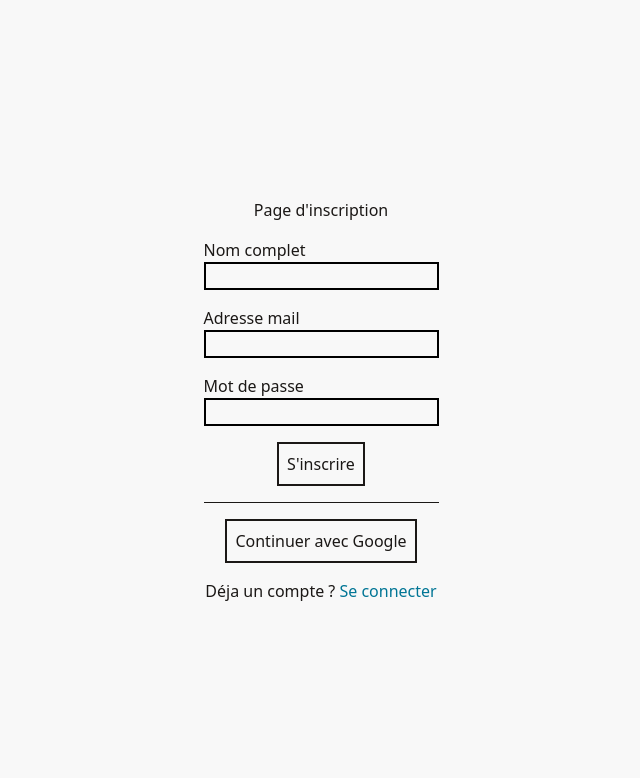
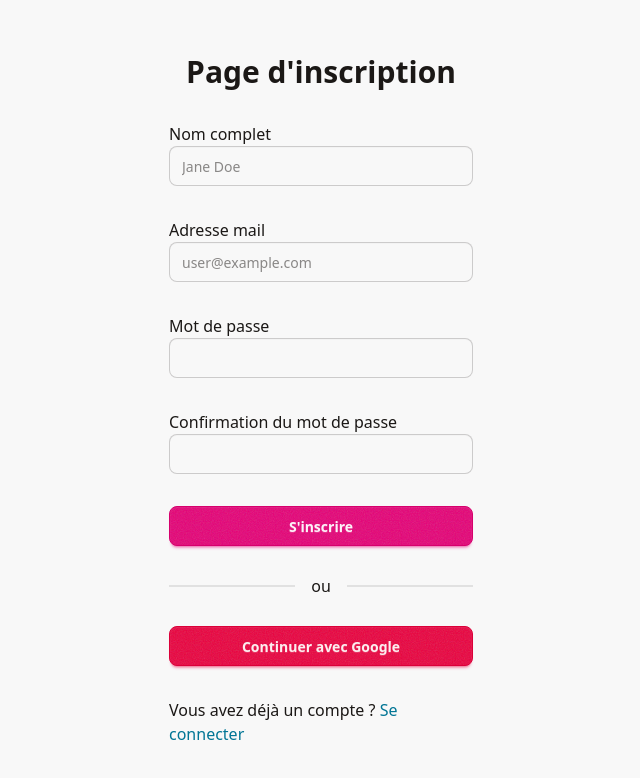
Before and after one commit to doukous/moneywise-frontend, a React (Vite) app: page /auth/register in a window 1280 px wide. Shown: the top 778 px of the page, without its empty margins (319-959 px from the left). Built offline with nearby package versions, Linux system fonts and the light colour scheme.

Commit message:
ajout du styling des pages d'authentification

```diff
--- a/src/pages/LoginPage.tsx
+++ b/src/pages/LoginPage.tsx
@@ -2,22 +2,53 @@ import { Form, Link } from "react-router";
 
 export default function ConnexionPage() {
   return (
-        <div className="w-full h-screen flex flex-col items-center justify-center gap-y-8">
-            <Form action="/api/auth/login" method="post" className="flex flex-col items-center justify-center gap-y-4">
-                <h1>Page de connexion</h1>
+    <div className="w-full h-screen flex justify-center">
+      <div className="w-76 flex flex-col items-center justify-center gap-y-12">
+        <Form
+          method="post"
+          className="flex flex-col items-center gap-y-8"
+        >
+          <h1 className="text-3xl font-extrabold">Page de connexion</h1>
           <div className="flex flex-col">
-                    <label htmlFor="mail-adress">Adresse mail</label>
-                    <input type="email" id="mail-adress" className="border-2 border-black" />
+            <label htmlFor="mail-address">Adresse mail</label>
+            <input
+              type="email"
+              name="mail-address"
+              id="mail-adress"
+              className="w-76 input"
+              required
+              placeholder="user@example.com"
+              pattern="^[^\s@]+@[^\s@]+\.[^\s@]+$"
+              title="Le mail doit etre de la forme user@example.com>"
+            />
           </div>
           <div className="flex flex-col">
             <label htmlFor="password">Mot de passe</label>
-                    <input type="password" id="password" className="border-2 border-black" />
+            <input
+              type="password"
+              name="password"
+              id="password"
+              className="w-76 input"
+              required
+              minLength={8}
+            />
           </div>
-                <button type="submit" className="border-2 p-2">Se connecter</button>
-                <hr className="bg-black w-full" />
+          <button type="submit" className="w-full btn btn-accent">
+            Se connecter
+          </button>
         </Form>
-            <button type="button" className="border-2 p-2">Continuer avec Google</button>
-            <span>Vous n'avez pas de compte ? <Link to='/auth/register' className="text-cyan-700">S'inscrire</Link></span>
+        <span className="divider">ou</span>
+        <button type="button" className="w-76 btn btn-primary">
+          Continuer avec Google
+        </button>
+        <Link to="/auth/reset-password" className="text-cyan-700">Mot de passe oublié ?</Link>
+        <span>
+          Vous n'avez pas de compte ?{" "}
+          <Link to="/auth/register" className="text-cyan-700">
+            S'inscrire
+          </Link>
+        </span>
       </div>
-    )
+    </div>
+  );
 }
--- a/src/pages/RegisterPage.tsx
+++ b/src/pages/RegisterPage.tsx
@@ -1,27 +1,102 @@
-import { Form, Link } from "react-router";
+import { useRef, useState } from "react";
+import { Form, Link, useActionData } from "react-router";
 
 export default function RegisterPage() {
+  const passwordRef = useRef<HTMLInputElement | null>(null);
+  const confirmationPasswordRef = useRef<HTMLInputElement | null>(null);
+  const [samePasswords, setSamePasswords] = useState(true);
+  const actionData = useActionData();
+
+  function checkPasswordsConformity() {
+    if (passwordRef.current?.value !== confirmationPasswordRef.current?.value) {
+      setSamePasswords(false);
+    } else {
+      setSamePasswords(true);
+    }
+  }
+
   return (
-        <div className="w-full h-screen flex flex-col items-center justify-center gap-y-4">
-            <h1>Page d'inscription</h1>
-            <Form action="/api/auth/login" method="post" className="flex flex-col items-center justify-center gap-y-4">
+    <div className="w-full h-screen flex justify-center">
+      <div className="w-76 flex flex-col items-center justify-center gap-y-8">
+        <Form
+          method="post"
+          className="flex flex-col items-center gap-y-8"
+        >
+          {actionData && (
+            <span>Data retourné : fullname : {actionData.data}</span>
+          )}
+          <h1 className="text-3xl font-extrabold">Page d'inscription</h1>
           <div className="flex flex-col">
             <label htmlFor="fullname">Nom complet</label>
-                    <input type="text" name="fullname" id="fullname" className="border-2 border-black" />
+            <input
+              type="text"
+              name="fullname"
+              id="fullname"
+              className="w-76 input"
+              placeholder="Jane Doe"
+              required
+            />
           </div>
+
           <div className="flex flex-col">
             <label htmlFor="mail-adress">Adresse mail</label>
-                    <input type="email" name="mail-adress" id="mail-adress" className="border-2 border-black" />
+            <input
+              type="email"
+              name="mail-address"
+              id="mail-adress"
+              className="w-76 input"
+              placeholder="user@example.com"
+              required
+              pattern="^[^\s@]+@[^\s@]+\.[^\s@]+$"
+              title="Le mail doit etre de la forme user@example.com>"
+            />
           </div>
           <div className="flex flex-col">
             <label htmlFor="password">Mot de passe</label>
-                    <input type="password" name="password" id="password" className="border-2 border-black" />
+            <input
+              type="password"
+              name="password"
+              id="password"
+              className="w-76 input"
+              required
+              minLength={8}
+              ref={passwordRef}
+            />
           </div>
-                <button type="submit" className="border-2 p-2">S'inscrire</button>
-                <hr className="bg-black w-full" />
+          <div className="flex flex-col">
+            <label htmlFor="confirmation-password">
+              Confirmation du mot de passe
+            </label>
+            <input
+              type="password"
+              id="confirmation-password"
+              className={`w-76 input ${!samePasswords && "input-error"}`}
+              required
+              minLength={8}
+              ref={confirmationPasswordRef}
+              onBlur={checkPasswordsConformity}
+            />
+            {!samePasswords && (
+              <span className="text-error w-full">
+                Les deux mots de passe doivent etre identiques
+              </span>
+            )}
+          </div>
+          <button type="submit" className="w-full btn btn-accent">
+            S'inscrire
+          </button>
         </Form>
-            <button type="button" className="border-2 p-2">Continuer avec Google</button>
-            <span>Déja un compte ? <Link to='/auth/login' className="text-cyan-700">Se connecter</Link></span>
+        <span className="divider my-0">ou</span>
+        <button type="button" className="w-76 btn btn-primary">
+          Continuer avec Google
+        </button>
+        <span>
+          Vous avez déjà un compte ?{" "}
+          <Link to="/auth/login" className="text-cyan-700">
+            Se connecter
+          </Link>
+        </span>
       </div>
-    )
+    </div>
+  );
 }
```
Lines whose indentation alone changed are shown as unchanged.
